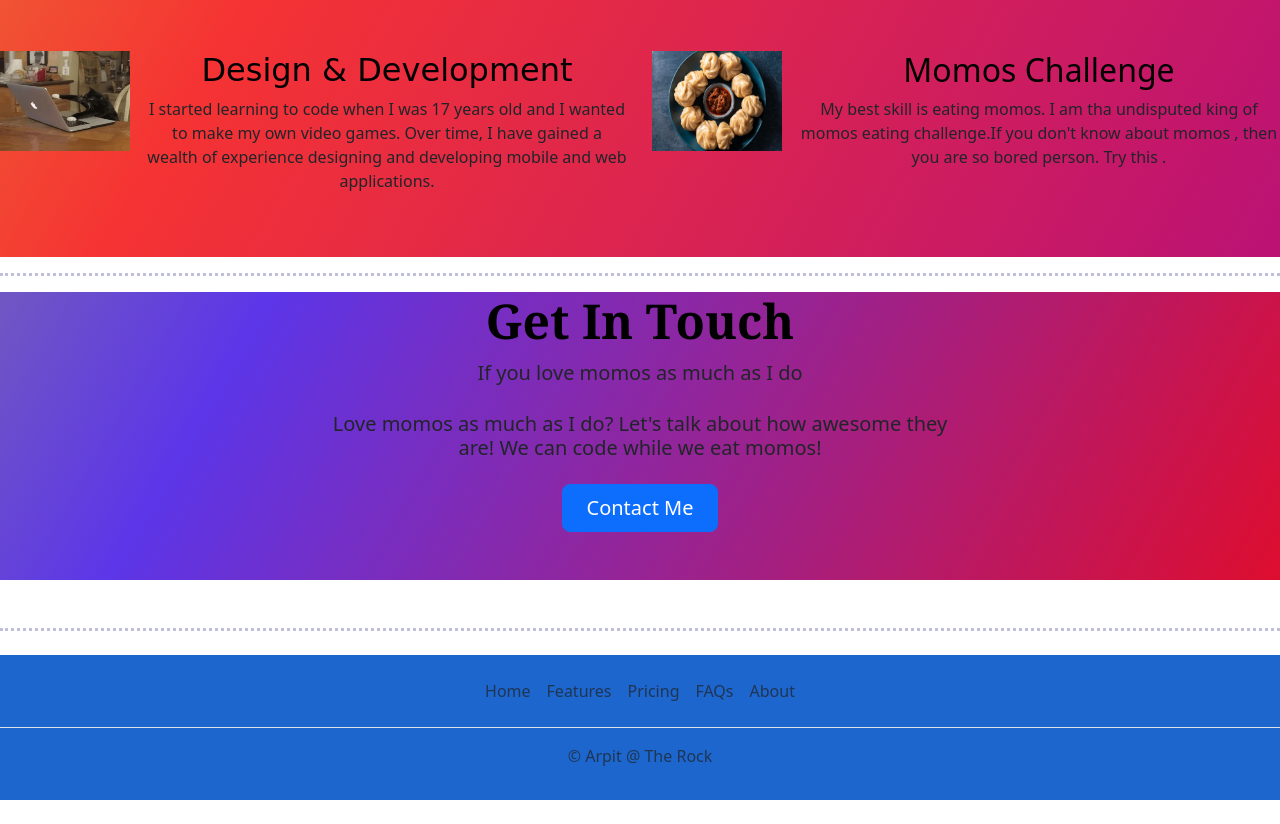
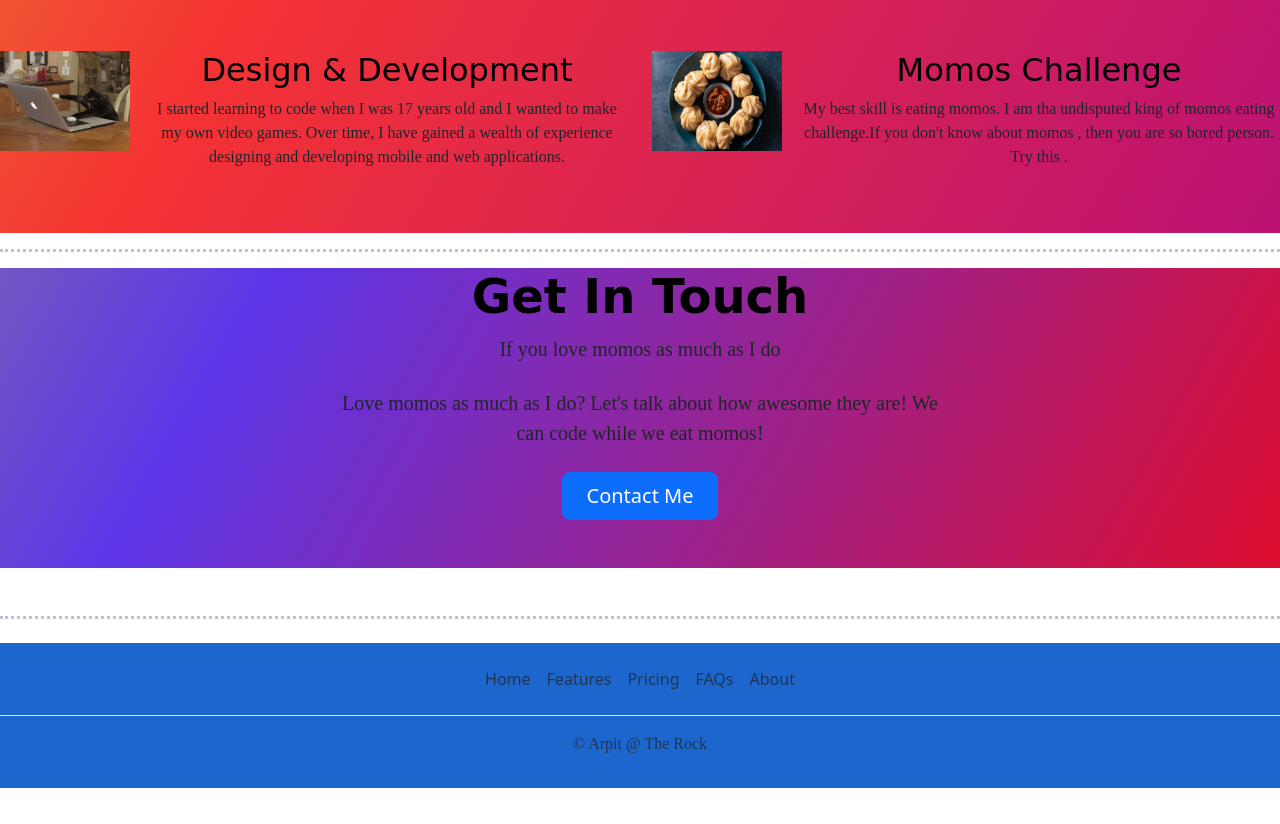
Before and after one commit to Arpit030/CapStone2, a plain HTML site: page index.html in a window 1280 px wide. Shown: the part 705-1529 px from the top of the page. Drawn offline with nearby package versions, Linux system fonts and the light colour scheme.

Commit message:
Update index.html

```diff
--- a/index.html
+++ b/index.html
@@ -75,6 +75,9 @@
         h3{
             font-size: 3rem;
         }
+        p{
+            font-family: serif;
+        }
         footer{
           background-color: #1c66ce;
         }
@@ -114,7 +117,7 @@
                     <img src="momospic.png" alt="momospic" width="130" height="100">
                   </div>
                   <div>
-                    <h3 class="fs-2 text-body-emphasis">Momos Challenge</h3>
+                    <h2 class="fs-2 text-body-emphasis">Momos Challenge</h2>
                     <p>My best skill is eating momos. I am tha undisputed king of momos eating challenge.If you don't know about momos , then you are so bored person. Try this .</p>
 
                   </div>
@@ -125,10 +128,10 @@
     <hr style="border-top: 3px dotted rgb(3, 3, 115);">
     <div class="gradient-background-4">
       <div class="px-4 pb-5 mb-5 text-center">
-        <h1 class="display-5 fw-bold text-body-emphasis">Get In Touch</h1>
+        <h2 class="display-5 fw-bold text-body-emphasis">Get In Touch</h2>
         <div class="col-lg-6 mx-auto">
           <p class="lead mb-4">If you love momos as much as I do</p>
-          <h3 class="lead mb-4">Love momos as much as I do? Let's talk about how awesome they are! We can code while we eat momos!</h3>
+          <p class="lead mb-4">Love momos as much as I do? Let's talk about how awesome they are! We can code while we eat momos!</p>
           <div class="d-grid gap-2 d-sm-flex justify-content-sm-center">
             <button type="button" onclick="window.location.href='./contact.html'" class="btn btn-primary btn-lg px-4 gap-3" >Contact Me</button>
           </div>
```
